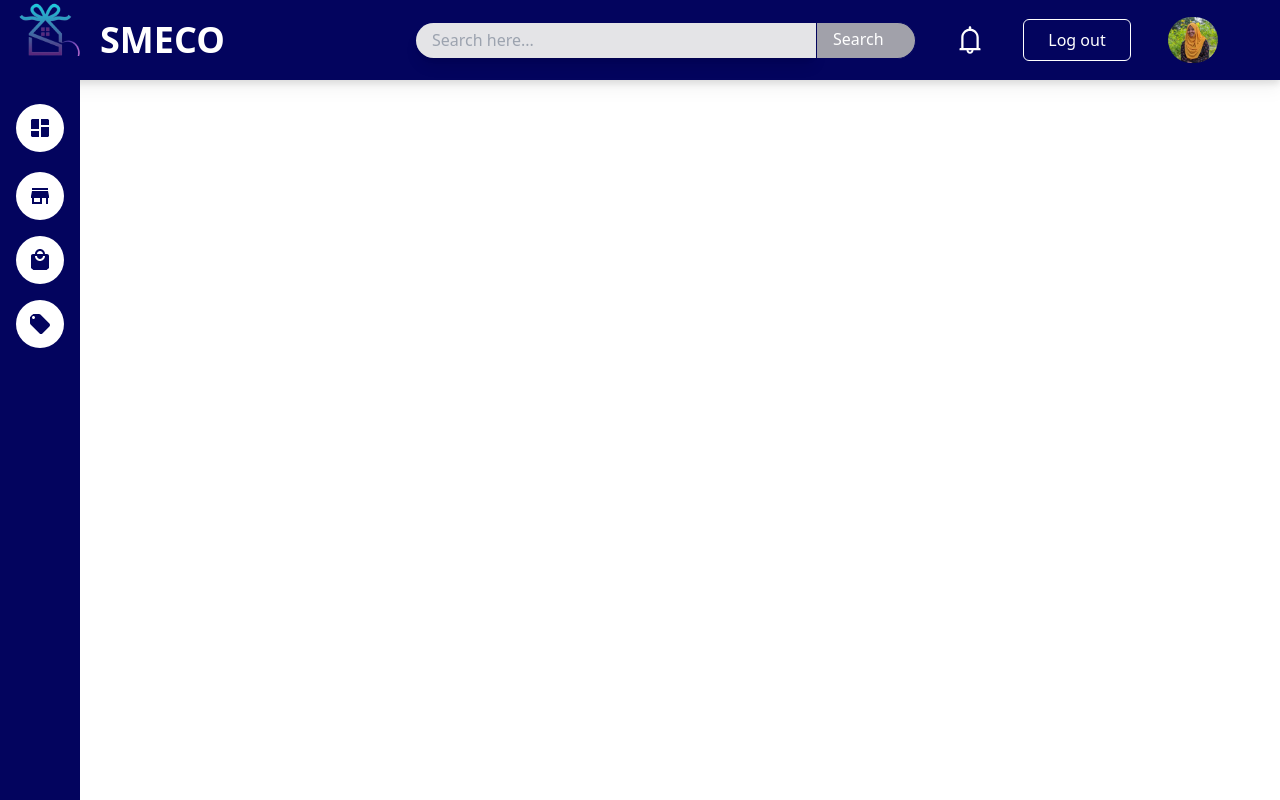
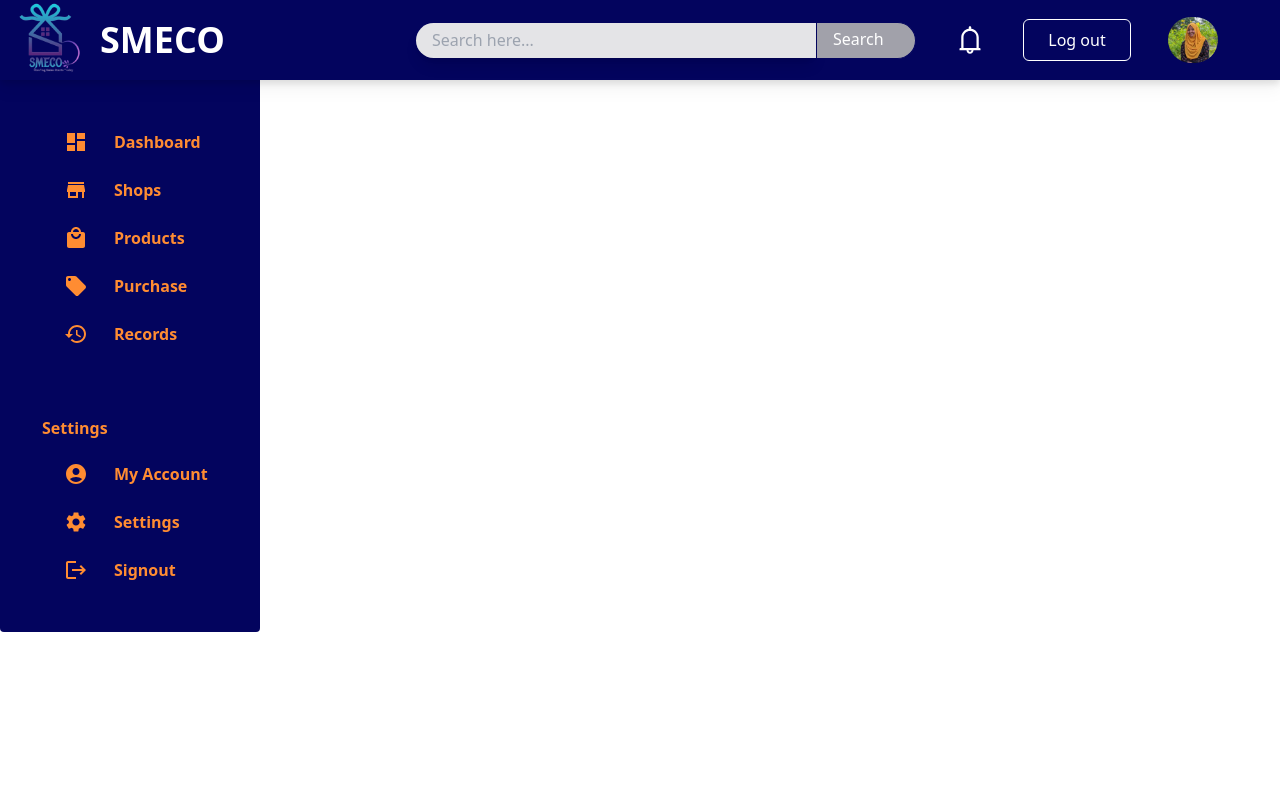
Before and after one commit to SME-CO/smeco_customer_app, a React (Create React App) app: page /dashboard in a window 1280 px wide. Shown: the top 800 px of the page. Built offline with nearby package versions, Linux system fonts and the light colour scheme.

Commit message:
made changes to sidenav

```diff
--- a/src/components/SideNavr.jsx
+++ b/src/components/SideNavr.jsx
@@ -1,125 +1,186 @@
+// import React, { useState } from "react";
+// import { NavLink } from "react-router-dom";
+// import DashboardIcon from "@mui/icons-material/Dashboard";
+// import ShopIcon from "@mui/icons-material/StoreMallDirectory";
+// import ProductIcon from "@mui/icons-material/LocalMall";
+// import PurchaseIcon from "@mui/icons-material/LocalOffer";
+
+
+// function SideNavr() {
+//   const [profileLabel, setprofileLabel] = useState(false);
+//   const [bookingLabel, setBookingLabel] = useState(false);
+//   const [appointmentLabel, setAppointmentLabel] = useState(false);
+//   const [chatLabel, setChatLabel] = useState(false);
+
+//   const handleLabel = (id) => {
+//     switch (id) {
+//       case 2:
+//         setprofileLabel(!profileLabel);
+//         break;
+//       case 3:
+//         setBookingLabel(!bookingLabel);
+//         break;
+//       case 4:
+//         setAppointmentLabel(!appointmentLabel);
+//         break;
+//       case 5:
+//         setChatLabel(!chatLabel);
+//         break;
+//       default:
+//         break;
+//     }
+//   };
+
+//   return (
+//     <div className="relative z-10">
+//       <div className="hidden md:block fixed bg-transparent min-h-screen left-0 top-14 flex-col w-20">
+//         <div className=" md:mt-0 flex flex-col items-center border-2 w-full h-screen py-12 border-none bg-[#03045E]">
+//           <div className="relative inline-flex items-center mb-5 ">
+//             <NavLink
+//               to="/dashboard"
+//               className="cursor-pointer"
+//               onMouseEnter={() => handleLabel(2)}
+//               onMouseLeave={() => handleLabel(2)}
+//             >
+//               <DashboardIcon className="!w-12 !h-12 text-[#03045E]  bg-white hover:scale-110 !rounded-full p-3" />
+//             </NavLink>
+
+//             <span
+//               className={
+//                 profileLabel
+//                   ? "absolute ml-[55px] w-28 text-center rounded-md bg-[#03045E] text-white"
+//                   : "hidden"
+//               }
+//             >
+//               Dashboard
+//             </span>
+//           </div>
+
+//           <div className="relative inline-flex items-center mb-4">
+//             <NavLink
+//               to="/customerShops"
+//               className="cursor-pointer"
+//               onMouseEnter={() => handleLabel(3)}
+//               onMouseLeave={() => handleLabel(3)}
+//             >
+//               <ShopIcon className="!w-12 !h-12 text-[#03045E]  bg-white hover:scale-110 !rounded-full p-3" />
+//             </NavLink>
+
+//             <span
+//               className={
+//                 bookingLabel
+//                   ? "absolute ml-[55px] w-28 text-center rounded-md bg-[#03045E] text-white"
+//                   : "hidden"
+//               }
+//             >
+//               Shops
+//             </span>
+//           </div>
+//           <div className="relative inline-flex items-center mb-4 pl-1">
+//             <NavLink
+//               to="/customerProducts"
+//               // className="cursor-pointer"
+//               // onMouseEnter={() => handleLabel(4)}
+//               // onMouseLeave={() => handleLabel(4)}
+//             >
+//               <ProductIcon className=" !w-12 !h-12 text-[#03045E]  bg-white hover:scale-110  !rounded-full p-3" />
+//             </NavLink>
+
+//             <span
+//               className="absolute ml-[55px] w-28 text-center rounded-md bg-[#03045E] text-white"
+//             >
+//               Products
+//             </span>
+//           </div>
+//           <div className="relative inline-flex items-center mb-4">
+//             <NavLink
+//               to="/customerPurchase"
+//               className="cursor-pointer"
+//               onMouseEnter={() => handleLabel(5)}
+//               onMouseLeave={() => handleLabel(5)}
+//             >
+//               <PurchaseIcon className="!w-12 !h-12 text-[#03045E]  bg-white hover:scale-110 !rounded-full p-3" />
+//             </NavLink>
+
+//             <span
+//               className={
+//                 chatLabel
+//                   ? "absolute ml-[55px] w-28 text-center rounded-md bg-[#03045E] text-white"
+//                   : "hidden"
+//               }
+//             >
+//               Purchase
+//             </span>
+//           </div>
+//         </div>
+//       </div>
+//     </div>
+//   );
+// }
+
+// export default SideNavr;
+
 import React, { useState } from "react";
 import { NavLink } from "react-router-dom";
 import DashboardIcon from "@mui/icons-material/Dashboard";
 import ShopIcon from "@mui/icons-material/StoreMallDirectory";
 import ProductIcon from "@mui/icons-material/LocalMall";
 import PurchaseIcon from "@mui/icons-material/LocalOffer";
+import RecordIcon from "@mui/icons-material/History";
+import AccountIcon from "@mui/icons-material/AccountCircle";
+import SignoutIcon from "@mui/icons-material/Logout";
+import SettingsIcon from "@mui/icons-material/Settings";
 
 
 function SideNavr() {
-  const [profileLabel, setprofileLabel] = useState(false);
-  const [bookingLabel, setBookingLabel] = useState(false);
-  const [appointmentLabel, setAppointmentLabel] = useState(false);
-  const [chatLabel, setChatLabel] = useState(false);
+  return (
 
-  const handleLabel = (id) => {
-    switch (id) {
-      case 2:
-        setprofileLabel(!profileLabel);
-        break;
-      case 3:
-        setBookingLabel(!bookingLabel);
-        break;
-      case 4:
-        setAppointmentLabel(!appointmentLabel);
-        break;
-      case 5:
-        setChatLabel(!chatLabel);
-        break;
-      default:
-        break;
-    }
-  };
+    <div className="hidden md:block fixed min-h-screen left-0 top-14 flex-col">
+      <aside class="w-35" aria-label="Sidebar">
+        <div class="overflow-y-auto py-1 px-1 bg-[#03045E] rounded dark:bg-gray-800 hover:scale-100">
 
-  return (
-    <div className="relative z-10">
-      <div className="hidden md:block fixed bg-transparent min-h-screen left-0 top-14 flex-col w-20">
-        <div className=" md:mt-0 flex flex-col items-center border-2 w-full h-screen py-12 border-none bg-[#03045E]">
-          <div className="relative inline-flex items-center mb-5 ">
-            <NavLink
-              to="/dashboard"
-              className="cursor-pointer"
-              onMouseEnter={() => handleLabel(2)}
-              onMouseLeave={() => handleLabel(2)}
-            >
-              <DashboardIcon className="!w-12 !h-12 text-[#03045E]  bg-white hover:scale-110 !rounded-full p-3" />
-            </NavLink>
+          <ul class="space-y-2 pt-7">
+            <li>
+              <a href="#" class="flex items-center p-4 pb-5 text-base font-normal text-[#FF8C32] rounded-lg h-12 dark:text-white hover:bg-gray-100 hover:opacity-75 ">
+                <DashboardIcon className="!w-12 !h-12 text-[#FF8C32] p-3" />
+                <p class="ml-0.5 font-bold pl-3 text-[#FF8C32]">Dashboard</p>
+              </a>
+              <a href="#" class="flex items-center p-4 pb-5  text-base font-normal text-[#FF8C32] rounded-lg h-12  dark:text-white hover:bg-gray-100 hover:opacity-75 ">
+                <ShopIcon className="!w-12 !h-12 text-[#FF8C32] p-3" />
+                <p class="ml-0.5 font-bold pl-3 text-[#FF8C32]">Shops</p>
+              </a>
+              <a href="#" class="flex items-center p-4  pb-5 text-base font-normal text-[#FF8C32] rounded-lg h-12  dark:text-white hover:bg-gray-100 hover:opacity-75 ">
+                <ProductIcon className="!w-12 !h-12 text-[#FF8C32] p-3" />
+                <p class="ml-0.5 font-bold pl-3 text-[#FF8C32]">Products</p>
+              </a>
+              <a href="#" class="flex items-center p-4  pb-5 text-base font-normal text-[#FF8C32] rounded-lg h-12  dark:text-white hover:bg-gray-100 hover:opacity-75 ">
+                <PurchaseIcon className="!w-12 !h-12 text-[#FF8C32] p-3" />
+                <p class="ml-0.5 font-bold pl-3 text-[#FF8C32]">Purchase</p>
+              </a>
+              <a href="#" class="flex items-center p-4  pb-5 text-base font-normal text-[#FF8C32] rounded-lg h-12  dark:text-white hover:bg-gray-100 hover:opacity-75 ">
+                <RecordIcon className="!w-12 !h-12 text-[#FF8C32] p-3" />
+                <p class="ml-0.5 font-bold pl-3 text-[#FF8C32]">Records</p>
+              </a>
+              <p class="ml-0.5 font-bold pt-14 pb-3 pl-1 text-[#FF8C32]">Settings</p>
+              <a href="#" class="flex items-center p-4 pb-5  text-base font-normal text-[#FF8C32] rounded-lg h-12  dark:text-white hover:bg-gray-100 hover:opacity-75 ">
+                <AccountIcon className="!w-12 !h-12 text-[#FF8C32] p-3" />
+                <p class="ml-0.5 font-bold pl-3 text-[#FF8C32]">My Account</p>
+              </a>
+              <a href="#" class="flex items-center p-4 pb-5  text-base font-normal text-[#FF8C32] rounded-lg h-12  dark:text-white hover:bg-gray-100 hover:opacity-75 ">
+                <SettingsIcon className="!w-12 !h-12 text-[#FF8C32] p-3" />
+                <p class="ml-0.5 font-bold pl-3 text-[#FF8C32]">Settings</p>
+              </a>
+              <a href="#" class="flex items-center p-4 pb-5  text-base font-normal text-[#FF8C32] rounded-lg h-12  dark:text-white hover:bg-gray-100 hover:opacity-75 ">
+                <SignoutIcon className="!w-12 !h-12 text-[#FF8C32] p-3" />
+                <p class="ml-0.5 font-bold pl-3 text-[#FF8C32]">Signout</p>
+              </a>
+            </li>
+          </ul>
+        </div>
+      </aside>
+    </div>
 
-            <span
-              className={
-                profileLabel
-                  ? "absolute ml-[55px] w-28 text-center rounded-md bg-[#03045E] text-white"
-                  : "hidden"
-              }
-            >
-              Dashboard
-            </span>
-          </div>
+  );
 
-          <div className="relative inline-flex items-center mb-4">
-            <NavLink
-              to="/customerShops"
-              className="cursor-pointer"
-              onMouseEnter={() => handleLabel(3)}
-              onMouseLeave={() => handleLabel(3)}
-            >
-              <ShopIcon className="!w-12 !h-12 text-[#03045E]  bg-white hover:scale-110 !rounded-full p-3" />
-            </NavLink>
-
-            <span
-              className={
-                bookingLabel
-                  ? "absolute ml-[55px] w-28 text-center rounded-md bg-[#03045E] text-white"
-                  : "hidden"
-              }
-            >
-              Shops
-            </span>
-          </div>
-          <div className="relative inline-flex items-center mb-4">
-            <NavLink
-              to="/customerProducts"
-              className="cursor-pointer"
-              onMouseEnter={() => handleLabel(4)}
-              onMouseLeave={() => handleLabel(4)}
-            >
-              <ProductIcon className="!w-12 !h-12 text-[#03045E]  bg-white hover:scale-110  !rounded-full p-3" />
-            </NavLink>
-
-            <span
-              className={
-                appointmentLabel
-                  ? "absolute ml-[55px] w-28 text-center rounded-md bg-[#03045E] text-white"
-                  : "hidden"
-              }
-            >
-              Products
-            </span>
-          </div>
-          <div className="relative inline-flex items-center mb-4">
-            <NavLink
-              to="/customerPurchase"
-              className="cursor-pointer"
-              onMouseEnter={() => handleLabel(5)}
-              onMouseLeave={() => handleLabel(5)}
-            >
-              <PurchaseIcon className="!w-12 !h-12 text-[#03045E]  bg-white hover:scale-110 !rounded-full p-3" />
-            </NavLink>
-
-            <span
-              className={
-                chatLabel
-                  ? "absolute ml-[55px] w-28 text-center rounded-md bg-[#03045E] text-white"
-                  : "hidden"
-              }
-            >
-              Purchase
-            </span>
-          </div>
-        </div>
-      </div>
-    </div>
-  );
 }
-
 export default SideNavr;
--- a/src/pages/public_customer/SignUp.jsx
+++ b/src/pages/public_customer/SignUp.jsx
@@ -128,15 +128,18 @@ function Copyright(props) {
                 type="cpassword"
                 id="cpassword"
                 autoComplete="current-password"
-                />
-                <Button onclick="myFunction()"
+              /><br /><br />
+              {/* <Button onclick="myFunction()"
                   type="submit"
                   fullWidth
                   variant="contained"
                   sx={{ mt: 3, mb: 2 }}
                 >
                   Sign Up
-                </Button>
+                </Button> */}
+              <div className='pl-4 pr-4'>
+                <button className='border-none w-[515px] px-7 py-2'>Sign Up</button>
+              </div><br />
 
             </Box>
           </Box>
```
Also changed, not shown: src/pages/public_customer/Login.jsx (+8 -5 lines). Lines whose indentation alone changed are shown as unchanged.
